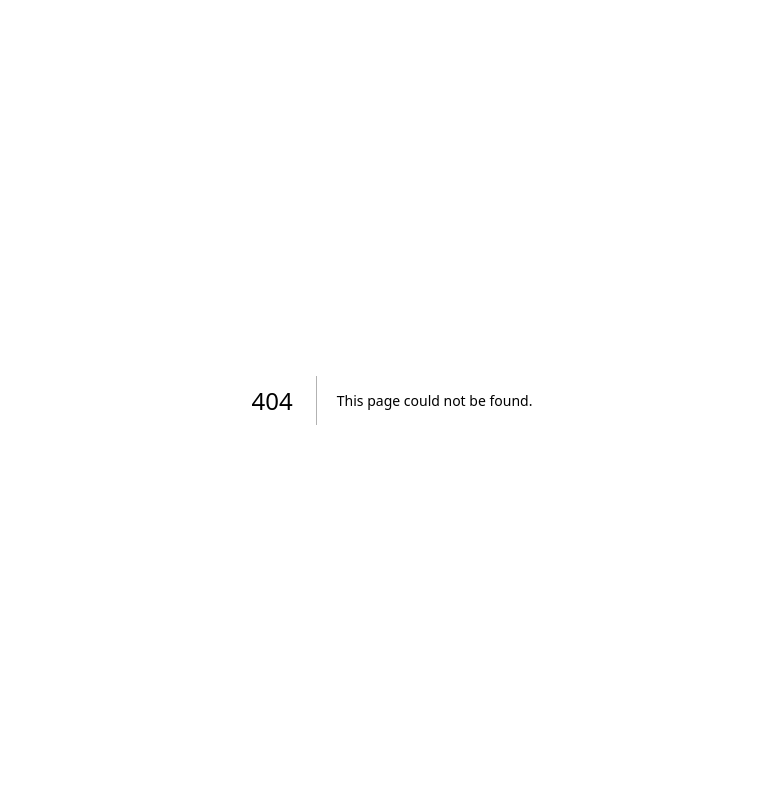
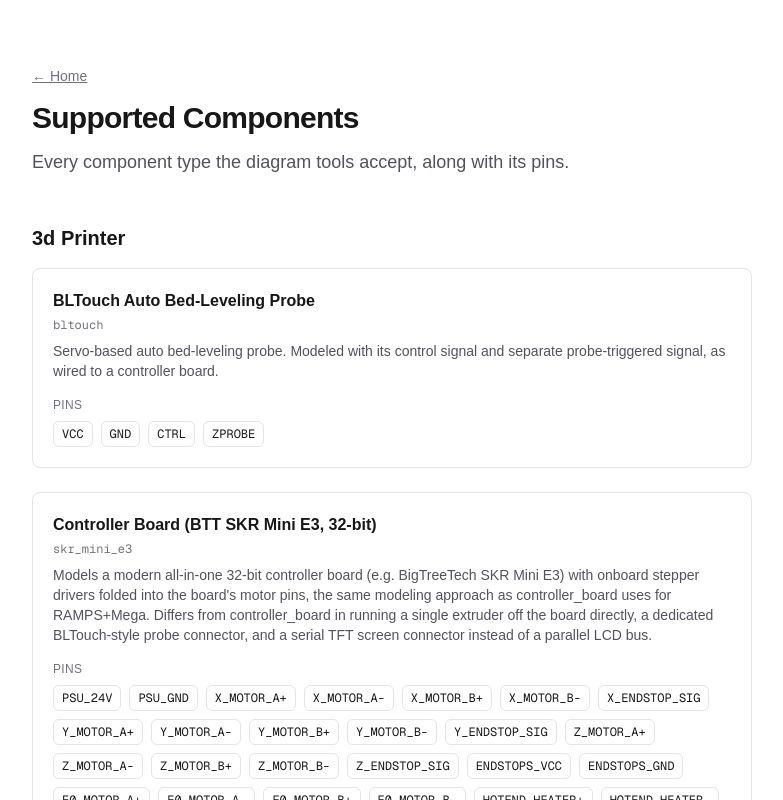
Before and after one commit to mnfjorge/arduino-playground, a Next.js app: page /components in a window 1280 px wide. Before the commit this address had no page. Shown: the top 800 px of the page, without its empty margins (248-1031 px from the left). Built offline with nearby package versions, Linux system fonts and the light colour scheme.

Commit message:
Add supported components page
Lists every component type from data/components, grouped by category
with pins, and links to it from the home page.

Co-Authored-By: Claude Sonnet 5 <noreply@anthropic.com>
Claude-Session: https://claude.ai/code/session_0126kb9TThFqKFRhbms6Wrnt

```diff
--- /dev/null
+++ b/app/components/page.tsx
@@ -0,0 +1,71 @@
+import Link from "next/link";
+import type { Metadata } from "next";
+import { listComponentDefinitions } from "@/lib/components/registry";
+
+export const metadata: Metadata = {
+  title: "Supported Components",
+};
+
+function formatCategory(category: string): string {
+  return category
+    .split(/[-_]/)
+    .map((word) => word.charAt(0).toUpperCase() + word.slice(1))
+    .join(" ");
+}
+
+export default function ComponentsPage() {
+  const definitions = listComponentDefinitions().sort((a, b) => a.label.localeCompare(b.label));
+
+  const byCategory = new Map<string, typeof definitions>();
+  for (const definition of definitions) {
+    const group = byCategory.get(definition.category) ?? [];
+    group.push(definition);
+    byCategory.set(definition.category, group);
+  }
+  const categories = Array.from(byCategory.keys()).sort((a, b) => a.localeCompare(b));
+
+  return (
+    <div className="min-h-full bg-background text-foreground">
+      <main className="mx-auto flex max-w-3xl flex-col gap-12 px-6 py-16">
+        <header>
+          <Link href="/" className="text-sm text-zinc-500 underline hover:text-zinc-700 dark:hover:text-zinc-300">
+            ← Home
+          </Link>
+          <h1 className="mt-3 text-3xl font-semibold tracking-tight">Supported Components</h1>
+          <p className="mt-3 text-lg text-zinc-600 dark:text-zinc-400">
+            Every component type the diagram tools accept, along with its pins.
+          </p>
+        </header>
+
+        {categories.map((category) => (
+          <section key={category}>
+            <h2 className="text-xl font-semibold">{formatCategory(category)}</h2>
+            <div className="mt-4 flex flex-col gap-6">
+              {byCategory.get(category)!.map((definition) => (
+                <div key={definition.type} className="rounded-lg border border-zinc-200 p-5 dark:border-zinc-800">
+                  <h3 className="text-base font-semibold">{definition.label}</h3>
+                  <p className="mt-1 font-mono text-xs text-zinc-500">{definition.type}</p>
+                  {definition.description && (
+                    <p className="mt-2 text-sm text-zinc-600 dark:text-zinc-400">{definition.description}</p>
+                  )}
+                  <p className="mt-4 text-xs font-medium tracking-wide text-zinc-500 uppercase">Pins</p>
+                  <ul className="mt-2 flex flex-wrap gap-2">
+                    {definition.pins.map((pin) => (
+                      <li
+                        key={pin.name}
+                        title={pin.label}
+                        className="rounded-md border border-zinc-200 px-2 py-1 font-mono text-xs dark:border-zinc-800"
+                      >
+                        {pin.name}
+                      </li>
+                    ))}
+                  </ul>
+                </div>
+              ))}
+            </div>
+          </section>
+        ))}
+      </main>
+    </div>
+  );
+}
--- a/app/page.tsx
+++ b/app/page.tsx
@@ -1,3 +1,4 @@
+import Link from "next/link";
 import { z } from "zod";
 import { toolDefinitions } from "@/lib/mcp/tool-definitions";
 import { getBaseUrl } from "@/lib/site-url";
@@ -71,6 +72,13 @@ export default function Home() {
             <code className="font-mono text-sm">list_component_types</code> first to see every available component
             type and its pins.
           </p>
+          <p className="mt-4 text-zinc-600 dark:text-zinc-400">
+            See the{" "}
+            <Link href="/components" className="underline hover:text-zinc-700 dark:hover:text-zinc-300">
+              full list of supported components
+            </Link>{" "}
+            for a human-readable reference.
+          </p>
         </section>
       </main>
     </div>
```
